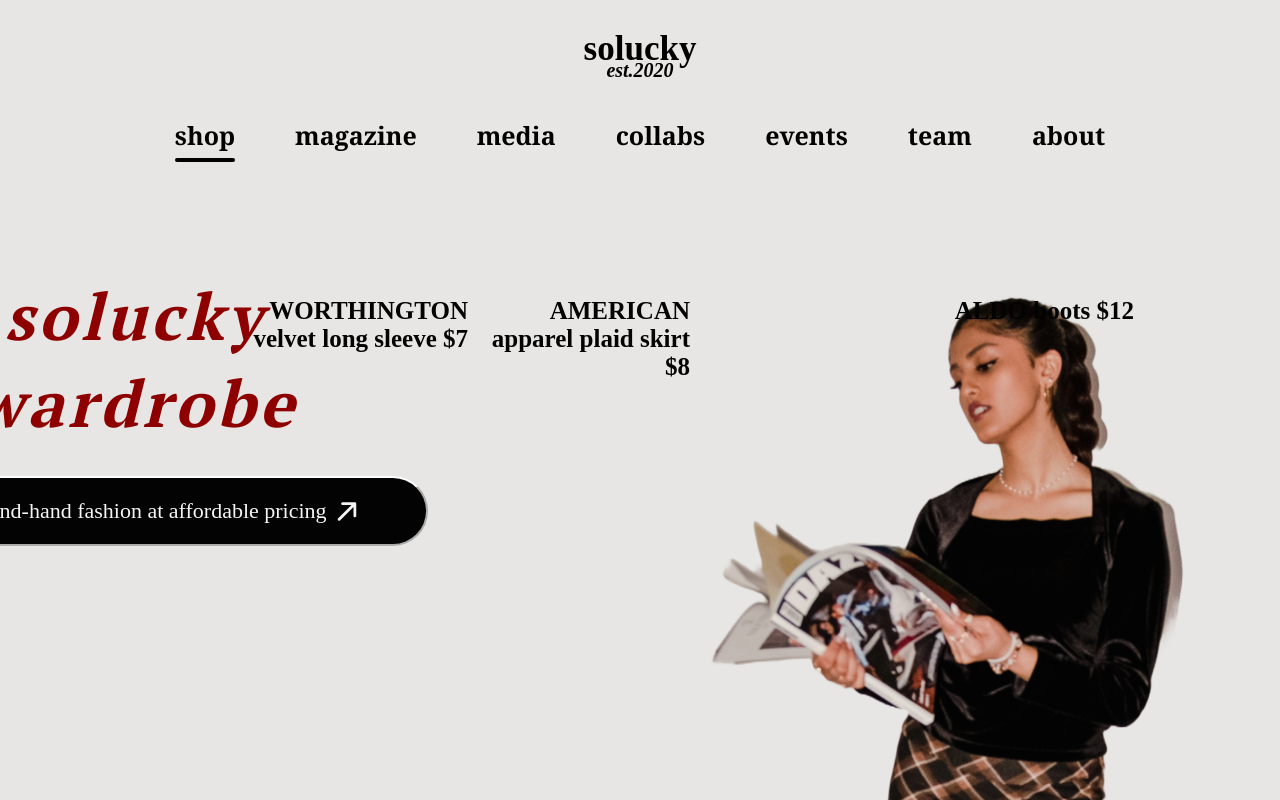
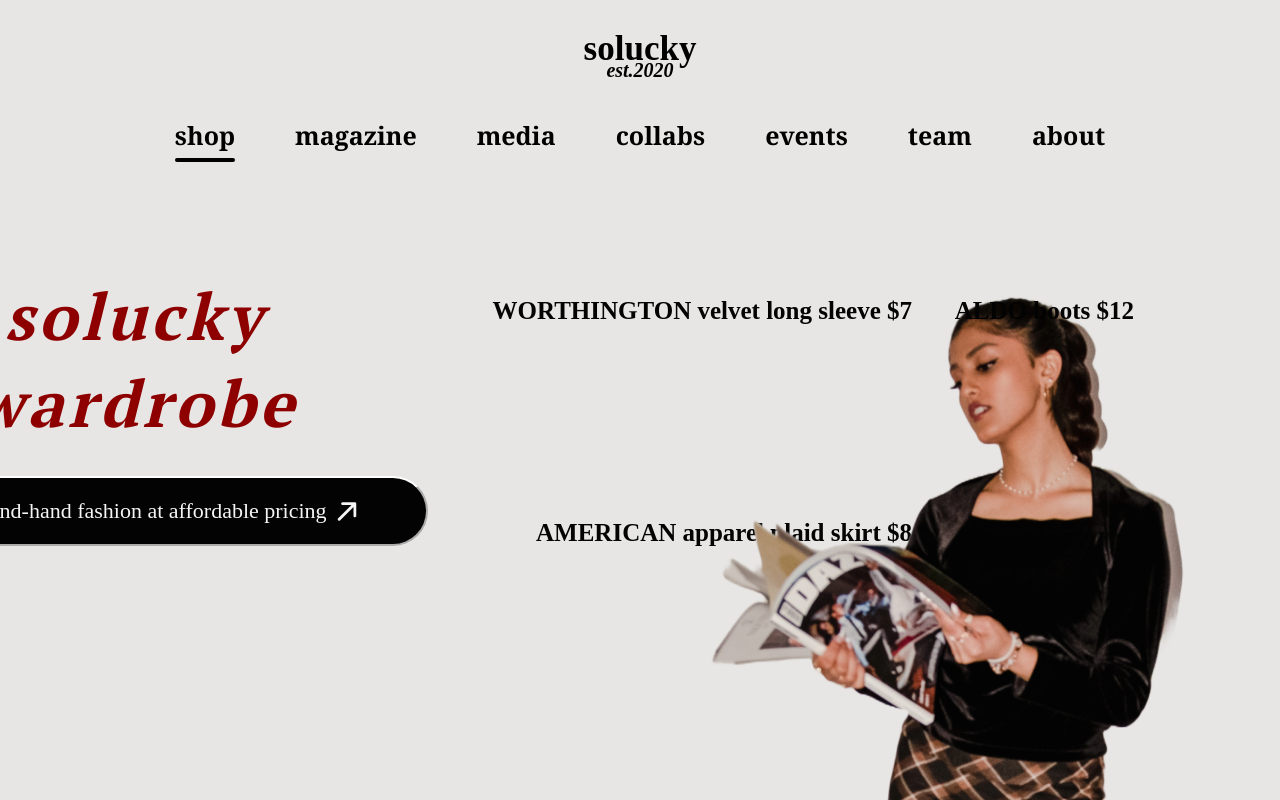
Before and after one commit to shaynatrivedi/solucky, a React (Create React App) app in the folder solucky-react-app/: page /shop in a window 1280 px wide. Shown: the top 800 px of the page. Built offline with nearby package versions, Linux system fonts and the light colour scheme; a web font is replaced by a local one.

Commit message:
instead of assign the p's an id, gave div a classname for clarity

```diff
--- a/solucky-react-app/src/components/Shop.jsx
+++ b/solucky-react-app/src/components/Shop.jsx
@@ -15,19 +15,19 @@ const Shop = () => {
               </a>
             </div>
 
-            <div>
+            <div className="label-1">
               <p className="cutout-captions">WORTHINGTON velvet long sleeve $7</p>
             </div>
 
-            <div>
+            <div className="label-2" >
               <p className="cutout-captions">AMERICAN apparel plaid skirt $8</p>
             </div>
 
             <div className="cutout-image">
-              <img src='/Assets/Shop/full-cutout.png'></img>
+              <img src='/Assets/Shop/full-cutout.png' alt='outfit-cutout'></img>
             </div>
 
-            <div>
+            <div className="label-3">
               <p className="cutout-captions">ALDO boots $12</p>
             </div>
 
```
